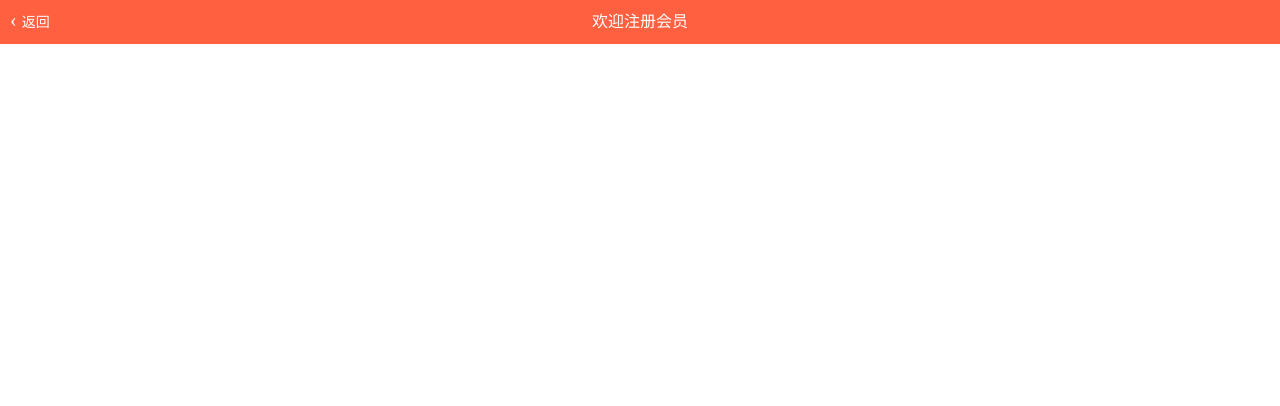
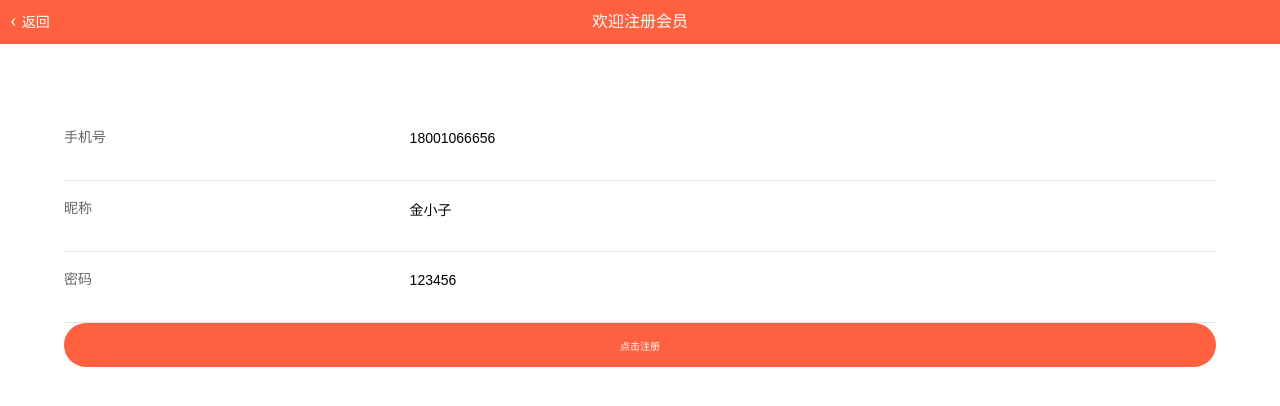
Before and after one commit to 653391740/-c-, a Vue app: page /register in a window 1280 px wide. Shown: the top 406 px of the page. Built offline with nearby package versions, Linux system fonts and the light colour scheme.

Commit message:
feat(登录): 添加短信登录功能并重构登录模块
将登录相关API从home.js移至login.js
新增短信登录页面和路由配置
优化表单输入组件和登录/注册页面样式
添加注册功能实现

```diff
--- a/src/api/cart.js
+++ b/src/api/cart.js
@@ -1,5 +1,5 @@
 import http from '@/utils/request'
-
+// 购物车商品列表
 export const cartlist = () => {
     return http.get('cartlist', {
         params: {
@@ -7,6 +7,8 @@ export const cartlist = () => {
         }
     })
 }
+
+// 加入购物车
 export const cartadd = (data) => {
     return http.post('cartadd', {
         uid: JSON.parse(localStorage.getItem('userinfo')).uid || '',
--- a/src/api/home.js
+++ b/src/api/home.js
@@ -1,8 +1,5 @@
 import http from '@/utils/request'
-// 账号密码登录
-export const login = (data) => {
-    return http.post('login', data)
-}
+
 // 首页导航分类
 export const getcate = () => {
     return http.get('getcate')
--- /dev/null
+++ b/src/api/login.js
@@ -0,0 +1,12 @@
+import http from '@/utils/request'
+// 账号密码登录
+export const login = (data) => {
+    return http.post('login', data)
+}
+export const register = (data) => {
+    const formData = new URLSearchParams();
+    for (const key in data) {
+        formData.append(key, data[key]);
+    }
+    return http.post('register', formData)
+}
--- a/src/components/input.vue
+++ b/src/components/input.vue
@@ -25,7 +25,7 @@ export default {
             type: String,
             default: ''
         },
-        mag: {
+        msg: {
             type: String,
             default: ''
         }
@@ -44,7 +44,7 @@ export default {
                 const fn = () => {
                     const vm = vnode.context;
                     vm.isShow = el.value === '' ? true : false
-                    vm.msg = el.value === '' ? '请输入手机号' : ''
+                    vm.msg = el.value === '' ? vm.msg : ''
                 }
                 el.addEventListener('input', () => fn())
                 el.addEventListener('blur', () => fn())
@@ -58,6 +58,7 @@ export default {
 <style scoped
     lang="scss">
     .item {
+        margin: 0 auto;
         padding: 10px 0 25px 0;
         width: 90%;
         border-bottom: 1px solid #e3e3e3;
@@ -73,7 +74,7 @@ export default {
 
         input {
             font-size: 14px;
-
+            height: 35px;
             &.input {
                 &::placeholder {
                     color: #ee0a24;
--- a/src/router/index.js
+++ b/src/router/index.js
@@ -47,6 +47,11 @@ const routes = [
         component: () => import('@/views/login/register.vue'),
     },
     {
+        path: '/smslogin',
+        name: 'Smslogin',
+        component: () => import('@/views/login/smslogin.vue'),
+    },
+    {
         path: '/goodslist',
         name: 'Goodslist',
         component: () => import('@/views/goodlist.vue'),
--- a/src/views/login/formlogin.vue
+++ b/src/views/login/formlogin.vue
@@ -3,10 +3,12 @@
     <Title back
         title="欢迎登陆"></Title>
     <img src="/src/assets/zbc.png">
-    <Input label="请输入手机号"
-        v-model="form.phone"></Input>
-    <Input label="请输入密码"
-        v-model="form.password"></Input>
+    <Input v-model="form.phone"
+        label="手机号"
+        msg="请填写手机号"></Input>
+    <Input v-model="form.password"
+        label="密码"
+        msg="请填写密码"></Input>
     <button class="loginbtn"
         @click="login">点击登录</button>
     <button class="registerbtn"
@@ -16,9 +18,7 @@
 
 <script>
 import Title from '@/components/title.vue'
-import {
-    login
-} from '@/api/home'
+import { login } from '@/api/login'
 export default {
     name: 'Login',
     data() {
--- a/src/views/login/login.vue
+++ b/src/views/login/login.vue
@@ -3,12 +3,11 @@
     <div class="login-title">欢迎登陆严选商城</div>
     <img src="/src/assets/zbc.png">
     <button @click="$router.push('/formlogin')">账号密码登录</button>
-    <p>手机号短信登录</p>
+    <p @click="$router.push('/smslogin')">手机号短信登录</p>
 </div>
 </template>
 
 <script>
-
 export default {
 
 }
--- a/src/views/login/register.vue
+++ b/src/views/login/register.vue
@@ -2,17 +2,59 @@
 <div class="register">
     <Title title="欢迎注册会员"
         back></Title>
+    <Input v-model="form.phone"
+        label="手机号"
+        msg="请填写手机号"></Input>
+    <Input v-model="form.nickname"
+        label="昵称"
+        msg="请填写用户昵称"></Input>
+    <Input v-model="form.password"
+        msg="请填写密码"
+        label="密码"></Input>
+    <button @click="register">点击注册</button>
 </div>
 </template>
 <script>
+import { register } from '@/api/login'
 import Title from '@/components/title.vue'
 export default {
     components: {
         Title
     },
+    data() {
+        return {
+            form: {
+                phone: '18001066656',
+                nickname: '金小子',
+                password: '123456'
+            }
+        }
+    },
+    methods: {
+        async register() {
+            const res = await register(this.form)
+            console.log(res);
+
+        }
+    }
 }
 </script>
 
 
 <style scoped
-    lang="scss"></style>
+    lang="scss">
+    .register {
+        padding-top: 110px;
+
+        button {
+            margin-top: 20px;
+            display: block;
+            width: 90%;
+            height: 44px;
+            border-radius: 22px;
+            background-color: #ff6040;
+            color: #fff;
+            margin: 0 auto;
+        }
+    }
+</style>
--- /dev/null
+++ b/src/views/login/smslogin.vue
@@ -0,0 +1,12 @@
+<template>
+    <div class="smslogin">
+        <img src="/src/assets/zbc.png">
+    </div>
+</template>
+<script>
+export default {
+
+}
+</script>
+<style scoped lang="scss">
+</style>
```
